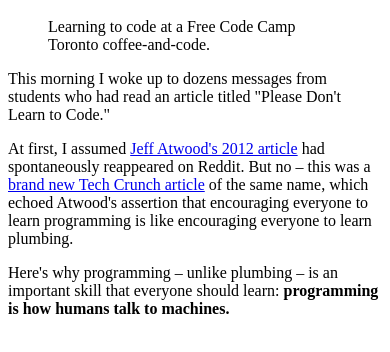
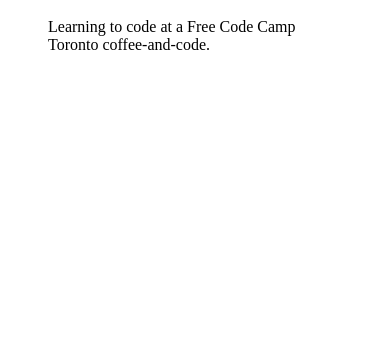
Before and after one commit to tolstyy/my-site, a plain HTML site: page index.html in a window 390 px wide. Shown: the part 374-726 px from the top of the page. Drawn offline with Linux system fonts and the light colour scheme.

Commit message:
update index.html
deleted the original text
added img style to my logo.png
the website is on - works on chrome in on my laptop and mobile; does not work with FF - have to check on that

```diff
--- a/index.html
+++ b/index.html
@@ -6,15 +6,10 @@
   <title>MEDIUM article about coding</title>
 </head>
 <body>
-  <img src="https://i.imgur.com/d8NPEna.png" target="_blank" alt="crocodile-logo">
+  <img src="https://i.imgur.com/d8NPEna.png" target="_blank" alt="crocodile-logo" style="width:auto; height:auto;;">
   <h1>Please do learn to code</h1>
   <figure>
     <figcaption>Learning to code at a Free Code Camp Toronto coffee-and-code.</figcaption>
 </figure>
-<article>
-  <p>This morning I woke up to dozens messages from students who had read an article titled "Please Don't Learn to Code."</p>
-  <p>At first, I assumed <a href="http://blog.codinghorror.com/please-dont-learn-to-code/" title="Jeff Atwood" target="blank">Jeff Atwood's 2012 article</a> had spontaneously reappeared on Reddit. But no – this was a <a href="http://techcrunch.com/2016/05/10/please-dont-learn-to-code" title="Tech crunch" target="blank">brand new Tech Crunch article</a> of the same name, which echoed Atwood's assertion that encouraging everyone to learn programming is like encouraging everyone to learn plumbing.</p>
-  <p>Here's why programming – unlike plumbing – is an important skill that everyone should learn: <strong>programming is how humans talk to machines.</strong></p>
-</article>
 </body>
 </html>
```
